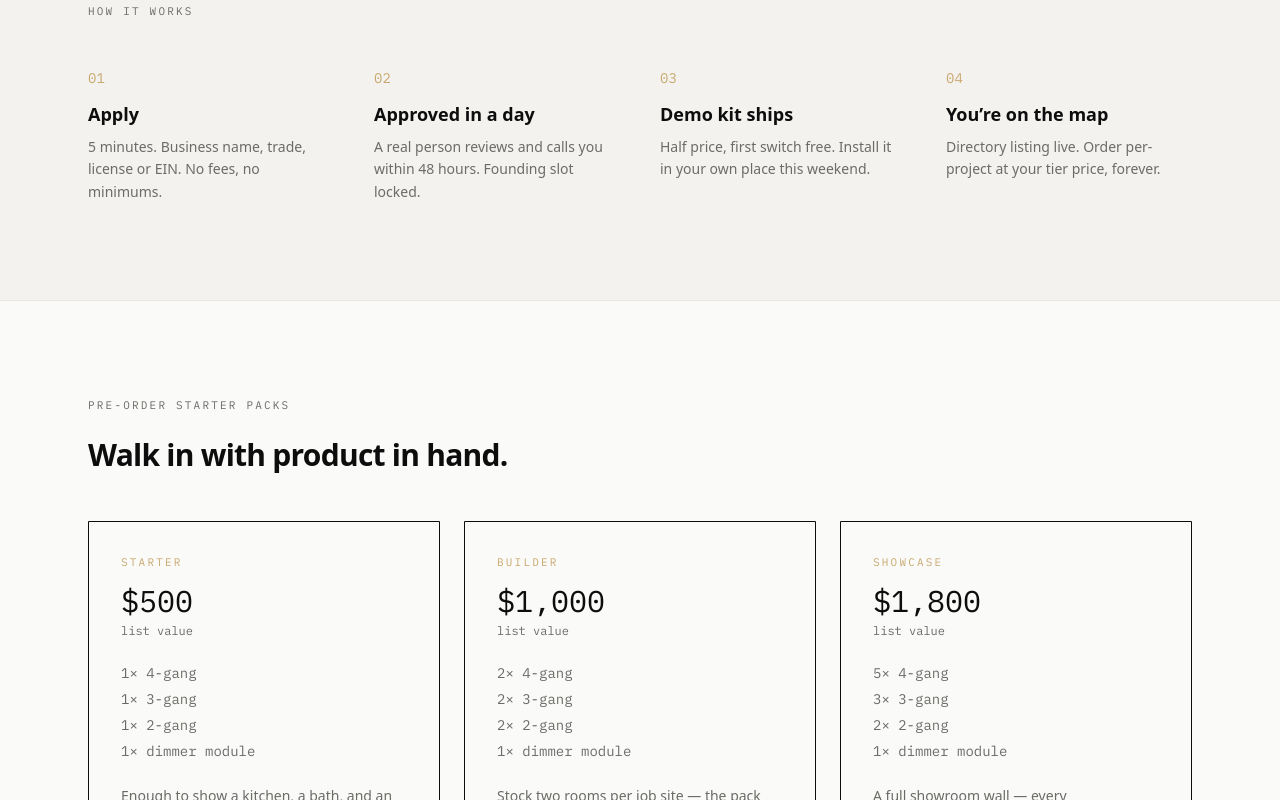
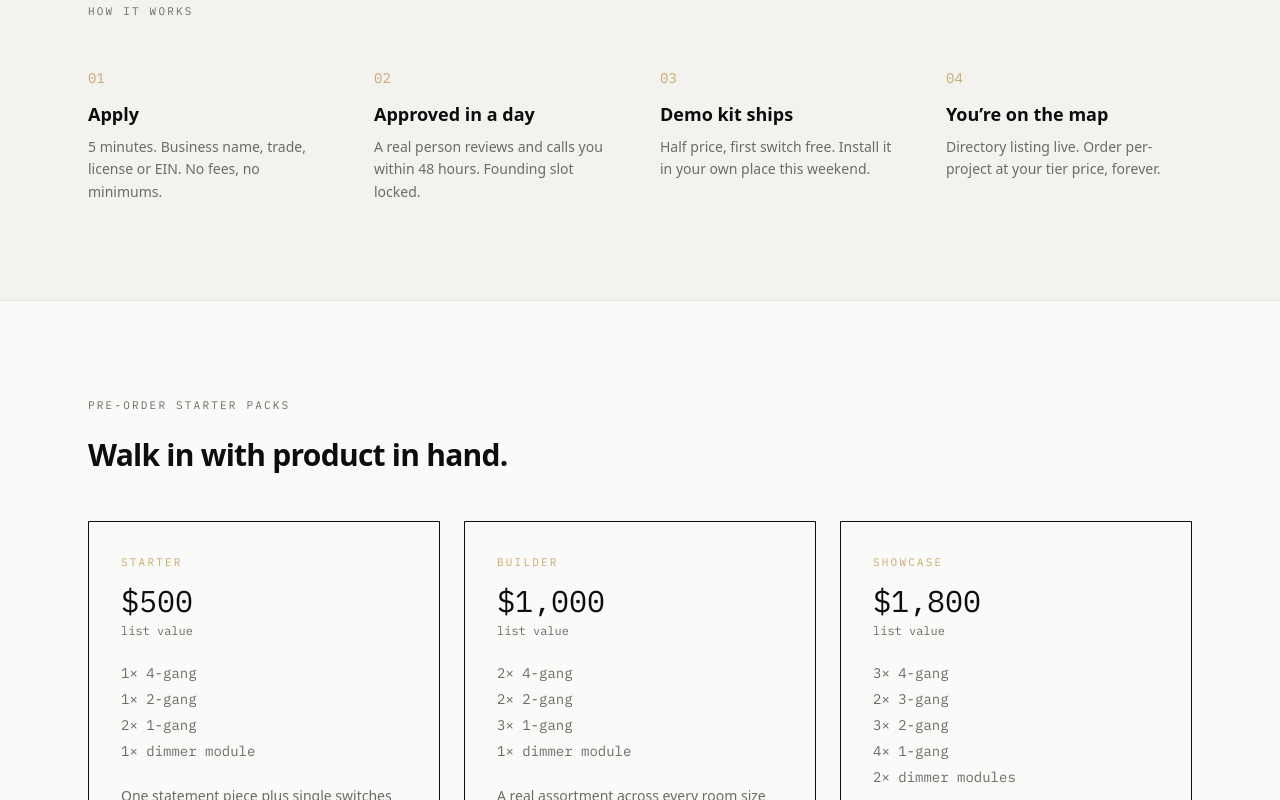
Before and after one commit to ryanseverussparkssales-sketch/Iotty-Trade-Partner-Program, a SvelteKit app: page / in a window 1280 px wide. Shown: the part 2000-2800 px from the top of the page. Built offline with nearby package versions, Linux system fonts and the light colour scheme; no server answers.

Commit message:
starter packs: rebalance contents to include 1-gang switches; demo: swap in shorter presentation video

```diff
--- a/src/routes/+page.svelte
+++ b/src/routes/+page.svelte
@@ -76,19 +76,19 @@
 		{
 			name: 'Starter',
 			value: '500',
-			contents: ['1× 4-gang', '1× 3-gang', '1× 2-gang', '1× dimmer module'],
-			blurb: 'Enough to show a kitchen, a bath, and an entry in the same walkthrough.'
+			contents: ['1× 4-gang', '1× 2-gang', '2× 1-gang', '1× dimmer module'],
+			blurb: 'One statement piece plus single switches for the hallway and the closet.'
 		},
 		{
 			name: 'Builder',
 			value: '1,000',
-			contents: ['2× 4-gang', '2× 3-gang', '2× 2-gang', '1× dimmer module'],
-			blurb: 'Stock two rooms per job site — the pack most partners reorder first.'
+			contents: ['2× 4-gang', '2× 2-gang', '3× 1-gang', '1× dimmer module'],
+			blurb: 'A real assortment across every room size — the pack most partners reorder first.'
 		},
 		{
 			name: 'Showcase',
 			value: '1,800',
-			contents: ['5× 4-gang', '3× 3-gang', '2× 2-gang', '1× dimmer module'],
+			contents: ['3× 4-gang', '2× 3-gang', '3× 2-gang', '4× 1-gang', '2× dimmer modules'],
 			blurb: 'A full showroom wall — every configuration, ready to demo on day one.'
 		}
 	];
--- a/src/routes/demo/+page.svelte
+++ b/src/routes/demo/+page.svelte
@@ -6,7 +6,7 @@
 	import { MSRP, TIERS } from '$lib/content';
 
 	// Drop the YouTube video ID here (the part after v= or youtu.be/) to go live.
-	const YOUTUBE_ID = 'yztD6529Cr8';
+	const YOUTUBE_ID = 'lRJMsDXx64Q';
 
 	// ===== tier & cost calculator (mirrors the admin margin presenter) =====
 	let landedCost: Record<string, number> = $state(
```
